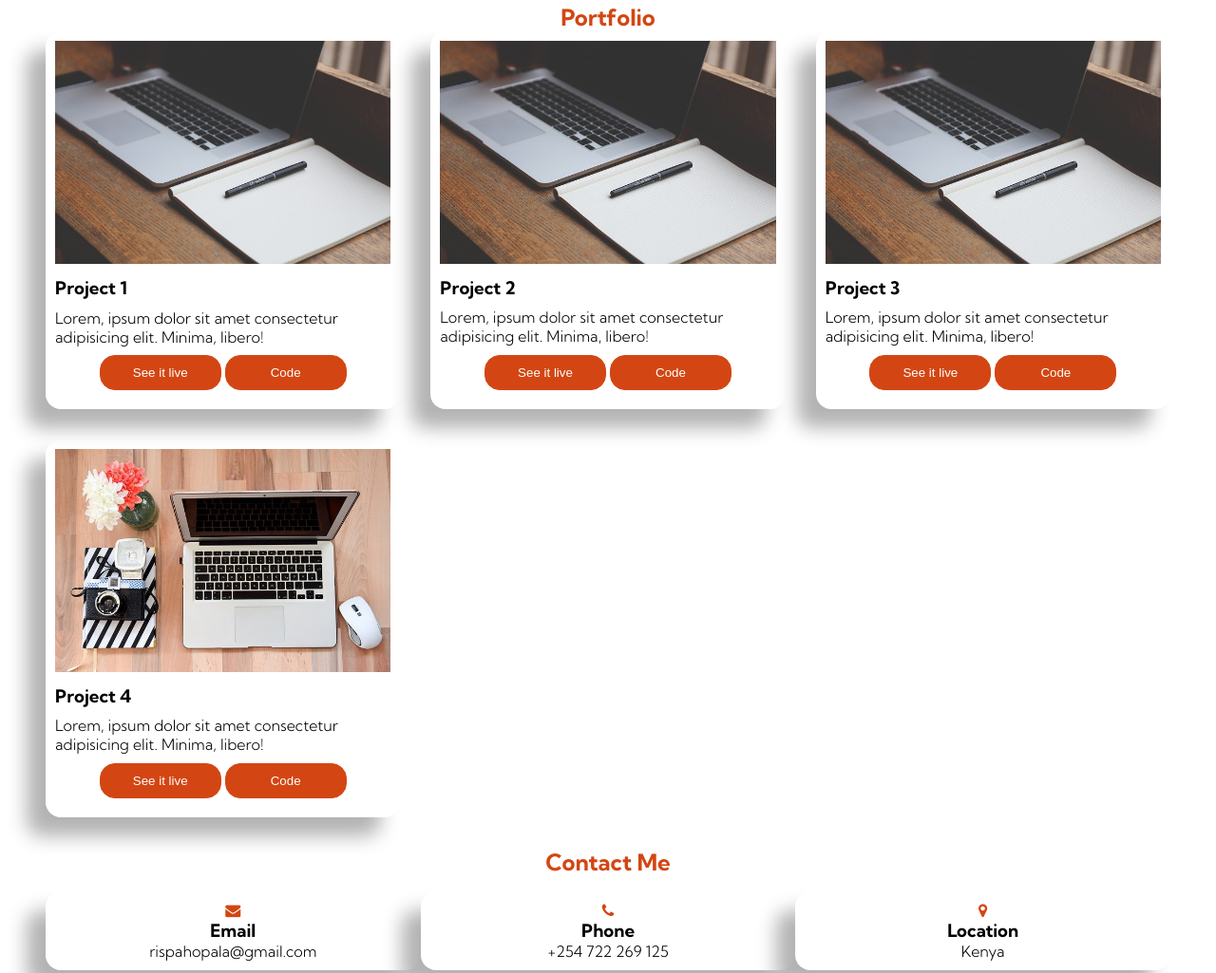
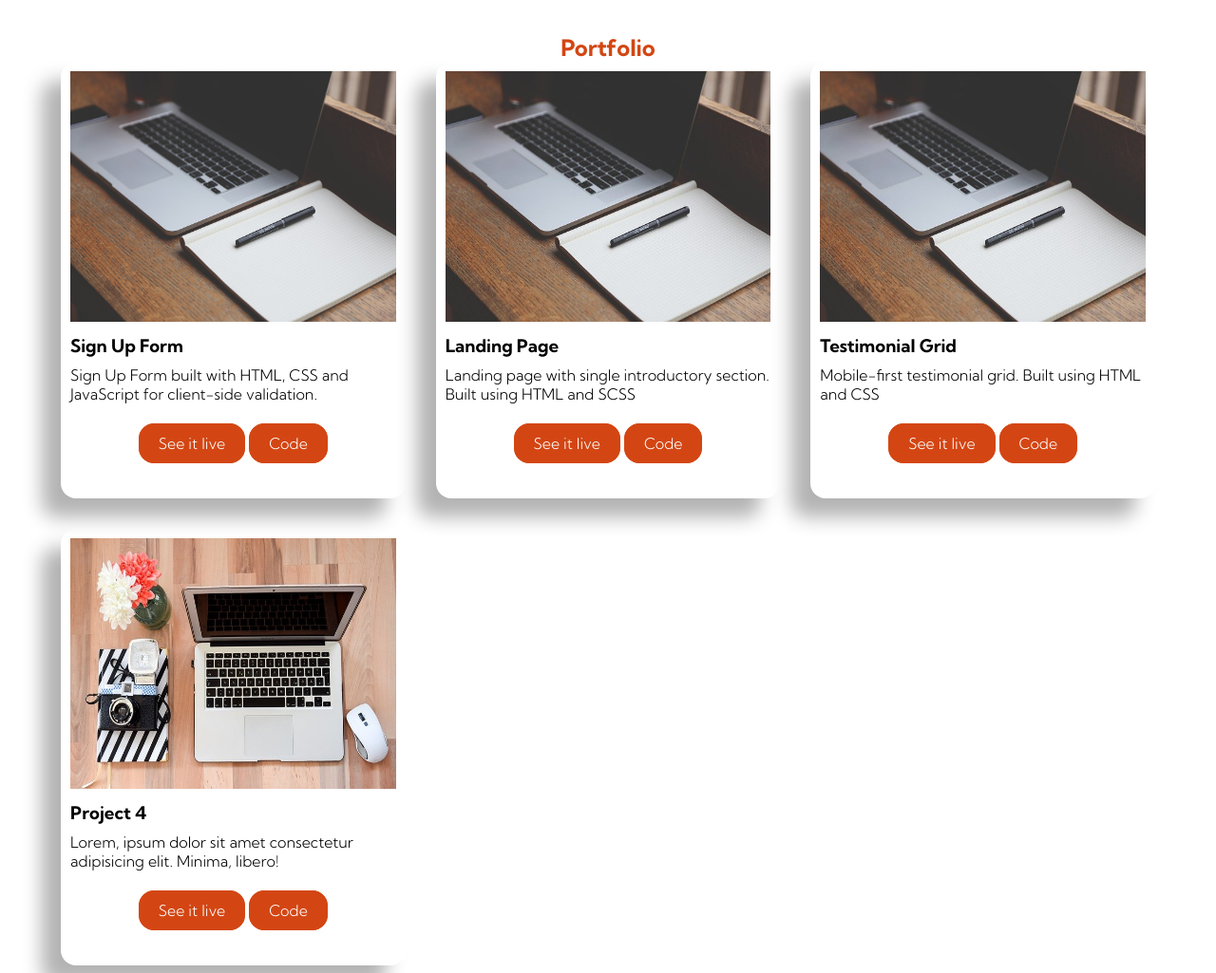
Before and after one commit to stephanieopala/portfolio, a plain HTML site: page index.html in a window 1280 px wide. Shown: the part 1110-2135 px from the top of the page at 95% size. Drawn offline with Linux system fonts and the light colour scheme.

Commit message:
changed portfolio links

```diff
--- a/css/style.scss
+++ b/css/style.scss
@@ -134,8 +134,11 @@ h2 {
     &__container {
         text-align: center;
     }
+    &__desc {
+        padding: 1rem;
+    }
     &__skills {
-
+        padding: 1rem;
         margin-top: 2rem;
         & h3 {
             color: rgb(211, 70, 19);
@@ -144,9 +147,11 @@ h2 {
     }
     &__list {
         list-style: none;
+
     }
     &__item {
         margin-bottom: 1rem;
+
     }
 }
 /*Portfolio*/
@@ -160,6 +165,7 @@ h2 {
 }
 .card {
     width: 100%;
+    height: 460px;
     border-radius: 1rem;
     margin: 0 0 2rem 0;
     padding: 10px;
@@ -167,25 +173,33 @@ h2 {
 
     &__image {
         width: 100%;
+        height: 60%;
         margin-bottom: 0.6rem;
     }
     &__title {
         margin-bottom: 0.6rem;
     }
     &__desc {
-        margin-bottom: 0.6rem;
+        margin-bottom: 2rem;
     }
     &__btn {
-        margin-bottom: 0.6rem;
+        height: 10%;
         text-align: center;
-        & button {
+        & a {
             background-color: rgb(211, 70, 19);
-            color: white;
             border: 1px solid rgb(211, 70, 19);
             border-radius: 1rem;
             padding: 10px 20px;
-            width: 8rem;
+
+            color: white;
+            text-decoration: none;
+            &:hover {
+                background-color: white;
+                color: rgb(211, 70, 19);
+                border: 1px solid rgb(211, 70, 19);
+            }
         }
+
     }
 }
 /*Contact me*/
@@ -224,7 +238,7 @@ footer {
 
 @media only screen and (min-width:768px) {
     main {
-        padding: 0 3rem;
+        padding: 0 4rem;
     }
     .nav {
        background-color: rgb(211, 70, 19);
--- a/index.html
+++ b/index.html
@@ -39,10 +39,10 @@
         <p class="home__profession">Front-End Developer</p>
         <ul class="social">
           <li>
-            <a href="#"><i class="fa fa-linkedin"></i></a>
+            <a href="https://www.linkedin.com/in/stephanie-opala-902252182/" target="_blank"><i class="fa fa-linkedin"></i></a>
           </li>
           <li>
-            <a href="#"> <i class="fa fa-github"></i></a>
+            <a href="https://github.com/stephanieopala" target="_blank"> <i class="fa fa-github"></i></a>
           </li>
         </ul>
       </div>
@@ -53,7 +53,7 @@
       <h2 class="about__title">About Me</h2>
       <div class="about__container">
         <div class="about__desc">
-          <p>Lorem ipsum dolor sit amet consectetur adipisicing elit. Eligendi, eaque.Lorem ipsum dolor sit amet consectetur, adipisicing elit. Ut illo ea earum qui laudantium nulla et voluptate quod sit minus.</p>
+          <p>Hello there! My name is Stephanie, a front-end developer passionate about developing web applications. I am a self-driven individual and currently learning React.</p>
         </div>
 
         <div class="about__skills">
@@ -61,9 +61,9 @@
           <ul class="about__list">
             <li class="about__item">HTML5</li>
             <li class="about__item"> CSS3</li>
-            <li class="about__item">SCSS</li>
-            <li class="about__item">JavaScript</li>
-            <li class="about__item">Bootstrap</li>
+            <li class="about__item"> SCSS</li>
+            <li class="about__item"> JavaScript</li>
+            <li class="about__item"> Bootstrap</li>
           </ul>
         </div>
       </div>
@@ -75,33 +75,33 @@
       <div class="container">
         <div class="card">
           <img class="card__image" src="./img/startup-593327_1280.jpg" alt="project1-img">
-          <h3 class="card__title">Project 1</h3>
-          <p class="card__desc">Lorem, ipsum dolor sit amet consectetur adipisicing elit. Minima, libero!</p>
+          <h3 class="card__title">Sign Up Form</h3>
+          <p class="card__desc">Sign Up Form built with HTML, CSS and JavaScript for client-side validation.</p>
           <div class="card__btn">
-            <button>See it live</button>
-            <button>Code</button>
+            <a href="http://signup-form-git-master-stephanieopala.vercel.app/" target="_blank">See it live</a>
+            <a href="https://github.com/stephanieopala/signup-form" target="_blank">Code</a>
           </div>
 
         </div>
 
         <div class="card">
           <img class="card__image" src="./img/startup-593327_640.jpg" alt="project2-img">
-          <h3 class="card__title">Project 2</h3>
-          <p class="card__desc">Lorem, ipsum dolor sit amet consectetur adipisicing elit. Minima, libero!</p>
+          <h3 class="card__title">Landing Page</h3>
+          <p class="card__desc">Landing page with single introductory section. Built using HTML and SCSS</p>
           <div class="card__btn">
-            <button>See it live</button>
-            <button>Code</button>
+            <a href="http://landing-page.stephanieopala.vercel.app/" target="_blank"> See it live</a>
+            <a href="https://github.com/stephanieopala/landing-page" target="_blank">Code</a>
           </div>
 
         </div>
 
         <div class="card">
           <img class="card__image" src="./img/startup-593327_640.jpg" alt="project3-img">
-          <h3 class="card__title">Project 3</h3>
-          <p class="card__desc">Lorem, ipsum dolor sit amet consectetur adipisicing elit. Minima, libero!</p>
+          <h3 class="card__title">Testimonial Grid</h3>
+          <p class="card__desc">Mobile-first testimonial grid. Built using HTML and CSS</p>
           <div class="card__btn">
-            <button>See it live</button>
-            <button>Code</button>
+            <a href="http://mobile-first-testimonial-grid.stephanieopala.vercel.app/" target="_blank"> See it live</a>
+            <a href="https://github.com/stephanieopala/mobile-first-testimonial-grid" target="_blank"> Code</a>
           </div>
 
         </div>
@@ -111,8 +111,8 @@
           <h3 class="card__title">Project 4</h3>
           <p class="card__desc">Lorem, ipsum dolor sit amet consectetur adipisicing elit. Minima, libero!</p>
           <div class="card__btn">
-            <button>See it live</button>
-            <button>Code</button>
+            <a href="https://github.com/stephanieopala/mobile-first-testimonial-grid" target="_blank"> See it live</a>
+            <a href="https://github.com/stephanieopala/mobile-first-testimonial-grid" target="_blank"> Code</a>
           </div>
 
         </div>
```
Also changed, not shown: css/style.css, 1 other file.
